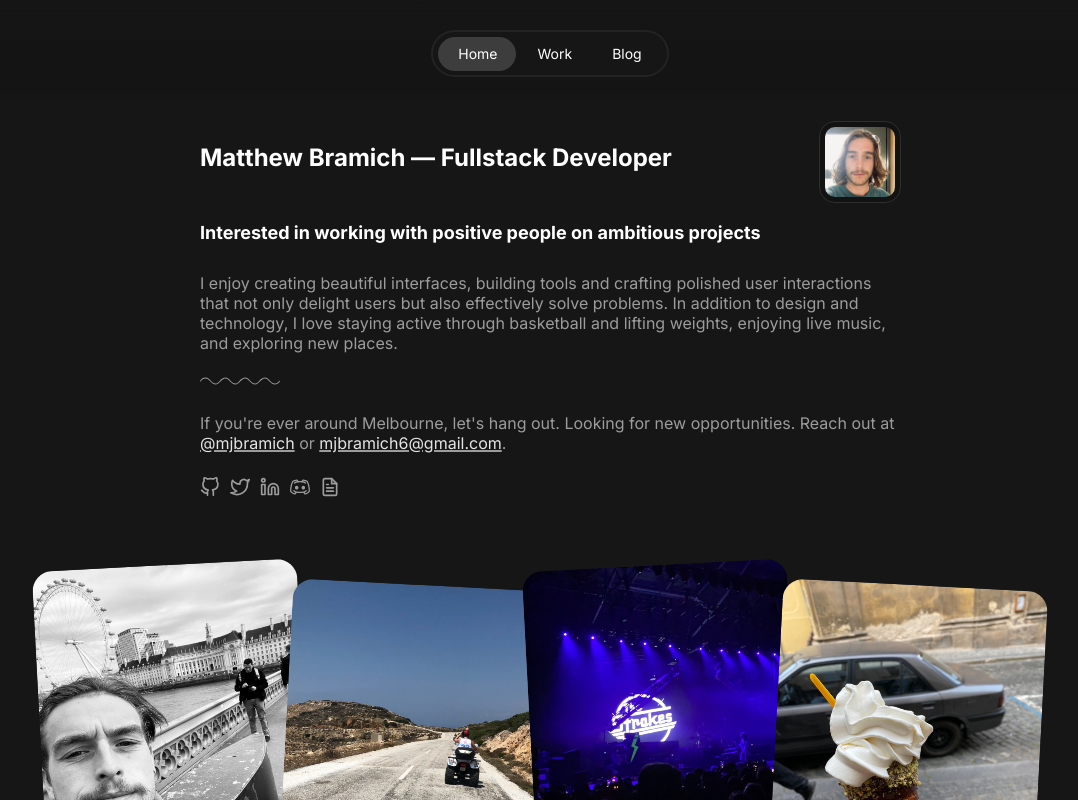
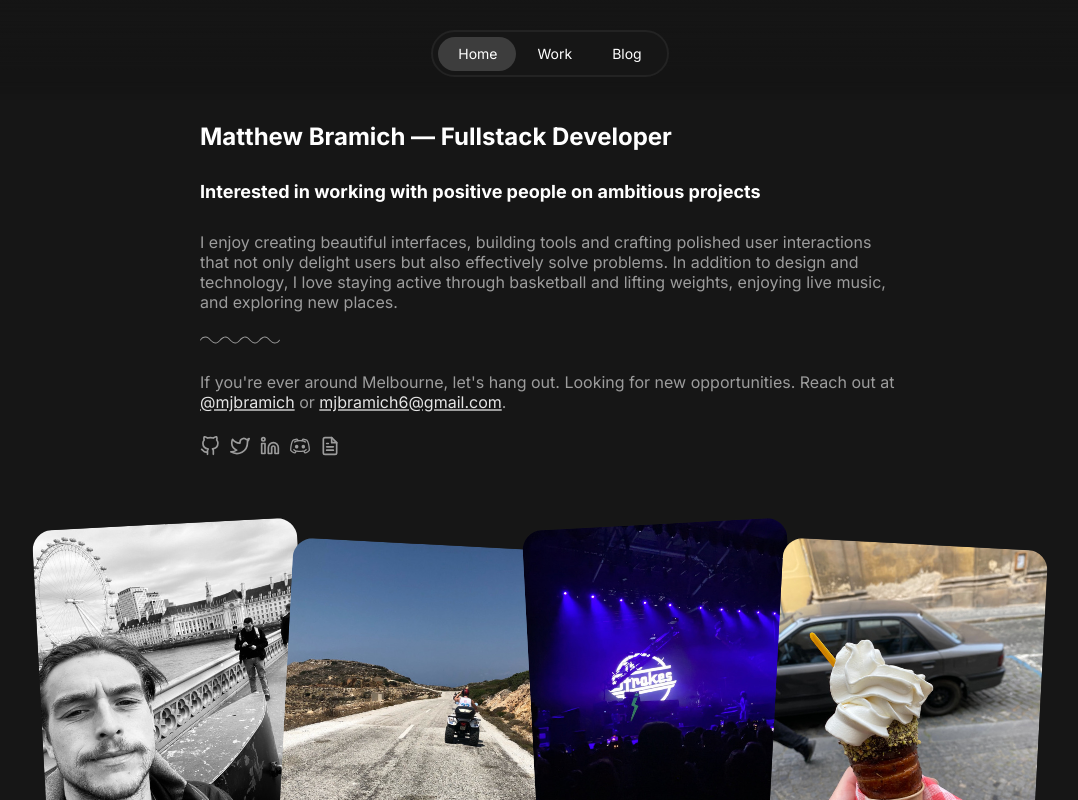
Before and after one commit to mjbramich/portfolio, a Next.js app: page / in a window 1280 px wide. Shown: the top 800 px of the page, without its empty margins (90-1168 px from the left). Built offline with nearby package versions, Linux system fonts and the light colour scheme.

Commit message:
refactor: remove headshot homepage

```diff
--- a/src/components/Home/index.tsx
+++ b/src/components/Home/index.tsx
@@ -2,7 +2,6 @@
 
 import { FC } from 'react';
 import styles from '@css/home.module.css';
-import Image from 'next/image';
 import useWindowSize, { Size } from '@lib/hooks/useWindowSize';
 import Socials from './Socials';
 import Photos from './Photos';
@@ -15,12 +14,10 @@ const Home: FC = () => {
 		<div className={styles.wrapper}>
 			<div className={styles.home_container}>
 				<div className={styles.info}>
-					<div style={{ display: 'flex', alignItems: 'center', justifyContent: 'space-between' }}>
-						<h1>Matthew Bramich — Fullstack Developer </h1>
-						<div className={styles.headshot}>
+					<h1>Matthew Bramich — Fullstack Developer </h1>
+					{/* <div className={styles.headshot}>
 							<Image src='/photos/@mjbramich/selfie.jpg' alt='My face' fill />
-						</div>
-					</div>
+						</div> */}
 					<h2>Interested in working with positive people on ambitious projects</h2>
 					<p>
 						I enjoy creating beautiful interfaces, building tools and crafting polished user
```
